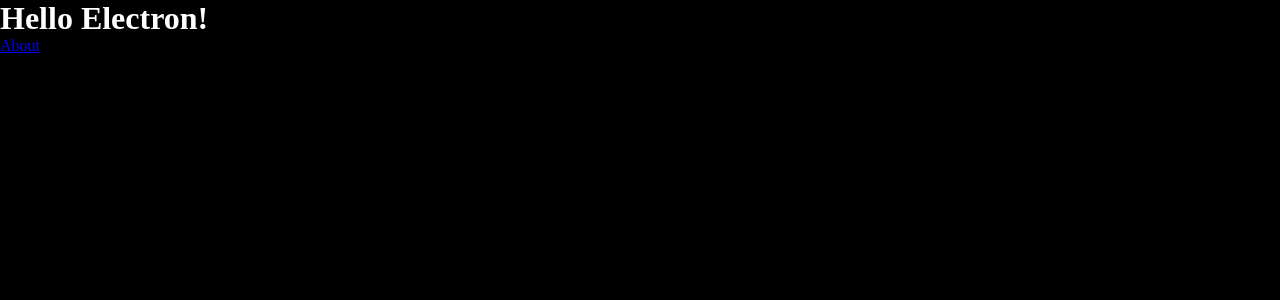
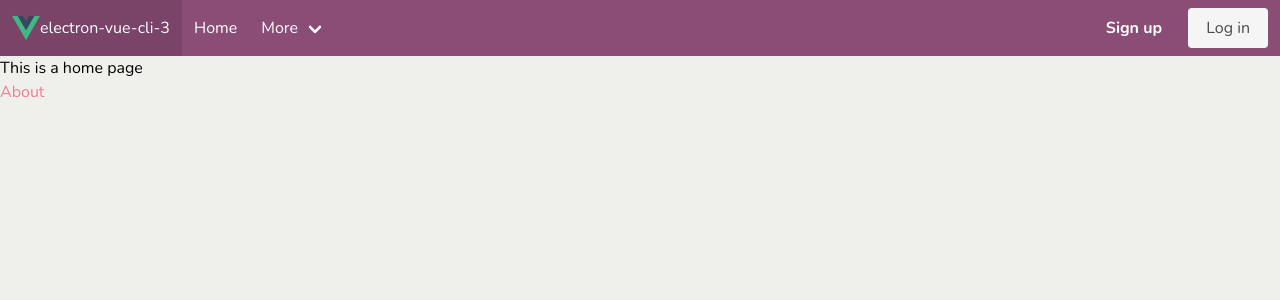
Before and after one commit to jiep/ass, a Vue app: page / in a window 1280 px wide. Shown: the top 300 px of the page. Built offline with nearby package versions, Linux system fonts and the light colour scheme.

Commit message:
Add Bulma and custom colors

```diff
--- a/package.json
+++ b/package.json
@@ -12,6 +12,8 @@
     "release": "vue-cli-service electron:build"
   },
   "dependencies": {
+    "bulma": "^0.7.2",
+    "electron-titlebar": "0.0.3",
     "vue": "^2.5.17",
     "vue-router": "^3.0.1"
   },
--- a/src/App.vue
+++ b/src/App.vue
@@ -1,23 +1,27 @@
 <template lang="pug">
   div(id="app")
-    h1 Hello Electron!
-    router-view/
+    Bar/
+    .content
+      router-view/
 </template>
 
 <script>
+import Bar from '@/components/Bar'
+
 export default {
-  name: 'app'
+  name: 'app',
+  components: {
+    Bar
+  }
 }
 </script>
 
 <style lang="sass">
+@import @/assets/styles.sass
 #app
   height: 100%
   width: 100%
   border: 0
-  background-color: black
-  color: white
-
-  h1
-    margin: 0
+  background-color: $body-background-color
+  color: black
 </style>
--- a/src/assets/styles.sass
+++ b/src/assets/styles.sass
@@ -1,5 +1,40 @@
+@import url('https://fonts.googleapis.com/css?family=Nunito:400,700')
+
+// Set your brand colors
+$purple: #8A4D76
+$pink: #FA7C91
+$brown: #757763
+$beige-light: #D0D1CD
+$beige-lighter: #EFF0EB
+
+// Update Bulma's global variables
+$family-sans-serif: "Nunito", sans-serif
+$grey-dark: $brown
+$grey-light: $beige-light
+$primary: $purple
+$link: $pink
+$widescreen-enabled: false
+$fullhd-enabled: false
+
+// Update some of Bulma's component variables
+$body-background-color: $beige-lighter
+$control-border-width: 2px
+$input-border-color: transparent
+$input-shadow: none
+
+// Import only what you need from Bulma
+@import "~bulma/sass/utilities/_all.sass"
+@import "~bulma/sass/base/_all.sass"
+@import "~bulma/sass/elements/button.sass"
+@import "~bulma/sass/elements/container.sass"
+@import "~bulma/sass/elements/form.sass"
+@import "~bulma/sass/elements/title.sass"
+@import "~bulma/sass/components/navbar.sass"
+@import "~bulma/sass/layout/hero.sass"
+@import "~bulma/sass/layout/section.sass"
+
+
 html, body
   height: 100%
   width: 100%
-  border: 0
-  margin: 0
+  overflow-y: auto
--- a/src/background.js
+++ b/src/background.js
@@ -15,7 +15,7 @@
 protocol.registerStandardSchemes(['app'], { secure: true })
 function createWindow () {
   // Create the browser window.
-  win = new BrowserWindow({ width: 800, height: 600 })
+  win = new BrowserWindow({ width: 800, height: 600, frame: true })
 
   if (isDevelopment) {
     // Load the url of the dev server if in development mode
--- /dev/null
+++ b/src/components/Bar.vue
@@ -0,0 +1,47 @@
+<template lang="pug">
+  nav.navbar.is-primary(role='navigation', aria-label='main navigation')
+    .navbar-brand
+      a.navbar-item(href='#')
+        img(src='@/assets/logo.png', width='28', height='28')
+        | electron-vue-cli-3
+      a.navbar-burger.burger(@click="showNav = !showNav", :class="{ 'is-active': showNav }", role='button', aria-label='menu', aria-expanded='false')
+        span(aria-hidden='true')
+        span(aria-hidden='true')
+        span(aria-hidden='true')
+    .navbar-menu(:class="{ 'is-active': showNav }")
+      .navbar-start
+        a.navbar-item
+          | Home
+        .navbar-item.has-dropdown.is-hoverable
+          a.navbar-link
+            | More
+          .navbar-dropdown
+            a.navbar-item
+              | About
+            a.navbar-item
+              | Jobs
+            a.navbar-item
+              | Contact
+            hr.navbar-divider
+            a.navbar-item
+              | Report an issue
+      .navbar-end
+        .navbar-item
+          .buttons
+            a.button.is-primary
+              strong Sign up
+            a.button.is-light
+              | Log in
+</template>
+
+<script>
+
+export default {
+  name: 'Bar',
+  data() {
+    return {
+      showNav: false
+    }
+  }
+}
+</script>
--- a/src/views/Home.vue
+++ b/src/views/Home.vue
@@ -1,5 +1,6 @@
 <template lang="pug">
-  div
+  .home
+    h1 This is a home page
     router-link(:to="{ name: 'about' }") About
 </template>
 
```
Also changed, not shown: 1 other file (tests, documents, lock files or other folders).
